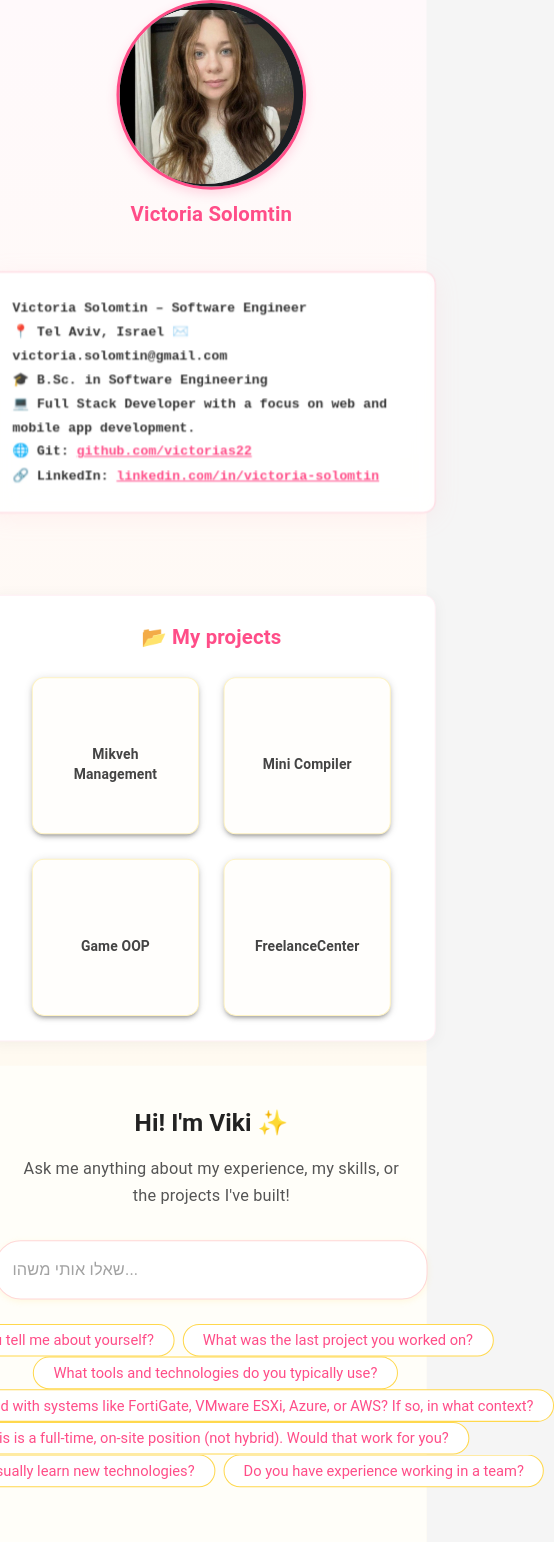
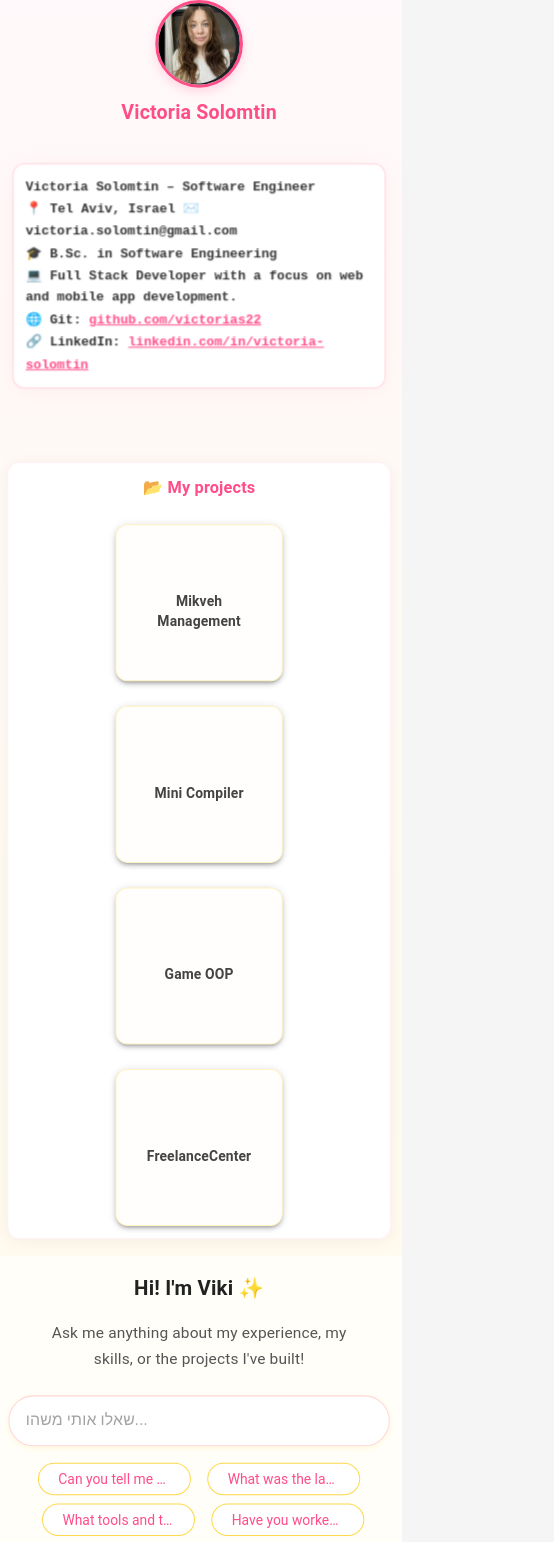
Before and after one commit to victorias22/portfolio, a React (Vite) app in the folder my-app/: page / in a window 390 px wide. Shown: the top 1542 px of the page, 554 px wide, since content can reach past the window. Built offline with nearby package versions, Linux system fonts and the light colour scheme; some icons are missing.

Commit message:
Restore deleted my-app directory

```diff
--- a/my-app/src/components/ChatBox.jsx
+++ b/my-app/src/components/ChatBox.jsx
@@ -11,6 +11,8 @@ import {
   Chip,
   Stack,
   Paper,
+  useMediaQuery,
+  useTheme,
 } from "@mui/material";
 import SendIcon from "@mui/icons-material/Send";
 import axios from "axios";
@@ -18,6 +20,8 @@ import axios from "axios";
 export default function VictoriaBotFullPage() {
   const [input, setInput] = useState("");
   const [response, setResponse] = useState("");
+  const theme = useTheme();
+  const isMobile = useMediaQuery(theme.breakpoints.down("sm"));
 
   const suggestions = [
     "Can you tell me about yourself?",
@@ -63,7 +67,7 @@ export default function VictoriaBotFullPage() {
           justifyContent: "center",
           alignItems: "center",
           flexDirection: "column",
-          px: 2,
+          px: { xs: 0.5, sm: 2 },
         }}
       >
         {/* 🔹 פרופיל */}
@@ -71,8 +75,8 @@ export default function VictoriaBotFullPage() {
           src="/victoria.png"
           alt="victoria"
           sx={{
-            width: 180,
-            height: 180,
+            width: { xs: 80, sm: 120, md: 180 },
+            height: { xs: 80, sm: 120, md: 180 },
             mb: 1,
             border: "3px solid #ff4d88",
             boxShadow: "0 4px 10px rgba(255,77,136,0.2)",
@@ -80,12 +84,13 @@ export default function VictoriaBotFullPage() {
         />
 
         <Typography
-          variant="h6"
+          variant={isMobile ? "subtitle1" : "h6"}
           sx={{
             textAlign: "center",
             fontWeight: 700,
             color: "#ff4d88",
-            mb: 3,
+            mb: { xs: 2, sm: 3 },
+            fontSize: { xs: "1.2rem", sm: "1.5rem" },
           }}
         >
           Victoria Solomtin
@@ -97,16 +102,18 @@ export default function VictoriaBotFullPage() {
             backdropFilter: "blur(10px)",
             border: "1px solid #ffd1dc",
             borderRadius: "12px",
-    p: 3,
+            p: { xs: 1.5, sm: 3 },
             my: 2,
             width: "100%",
-    maxWidth: 700,
+            maxWidth: { xs: 340, sm: 700 },
             fontFamily: "monospace",
-    lineHeight: 1.8,
+            lineHeight: 1.7,
             whiteSpace: "pre-line",
             color: "#333",
             boxShadow: "0 4px 25px rgba(255, 182, 193, 0.15)",
-    fontWeight: "bold"
+            fontWeight: "bold",
+            fontSize: { xs: "0.8rem", sm: "1rem" },
+            wordBreak: "break-word",
           }}
         >
           {`Victoria Solomtin – Software Engineer
@@ -139,7 +146,7 @@ export default function VictoriaBotFullPage() {
             },
           }}
         >
-          <KeyboardArrowDownIcon sx={{ fontSize: 50, color: "#ffd84d" }} />
+          <KeyboardArrowDownIcon sx={{ fontSize: { xs: 34, sm: 50 }, color: "#ffd84d" }} />
         </Box>
 
         {/* 🔹 אזור פרויקטים */}
@@ -148,10 +155,10 @@ export default function VictoriaBotFullPage() {
           sx={{
             backgroundColor: "#fff",
             borderRadius: 3,
-            p: 3,
-            my: 3,
+            p: { xs: 1.5, sm: 3 },
+            my: { xs: 2, sm: 3 },
             width: "100%",
-            maxWidth: 800,
+            maxWidth: { xs: 350, sm: 800 },
             border: "1px solid #fff0f5",
             boxShadow: "0 2px 15px rgba(0,0,0,0.05)",
             "&:hover": {
@@ -162,7 +169,7 @@ export default function VictoriaBotFullPage() {
           }}
         >
           <Typography
-            variant="h6"
+            variant={isMobile ? "body1" : "h6"}
             sx={{
               textAlign: "center",
               fontWeight: "bold",
@@ -178,24 +185,24 @@ export default function VictoriaBotFullPage() {
         {/* 🔹 אזור שאלות */}
         <Box
           sx={{
-            minHeight: "100vh",
+            minHeight: "50vh",
             width: "100%",
             backgroundColor: "#fffef9",
             display: "flex",
             flexDirection: "column",
             alignItems: "center",
-            py: 5,
-            px: 2,
+            py: { xs: 2, sm: 5 },
+            px: { xs: 0.5, sm: 2 },
             fontFamily: "Arial, sans-serif",
           }}
         >
           <Typography
-            variant="h5"
+            variant={isMobile ? "h6" : "h5"}
             sx={{
               color: "#222",
               textAlign: "center",
               fontWeight: 700,
-              maxWidth: 700,
+              maxWidth: { xs: 350, sm: 700 },
               mb: 2,
             }}
           >
@@ -206,9 +213,10 @@ export default function VictoriaBotFullPage() {
             sx={{
               color: "#555",
               textAlign: "center",
-              maxWidth: 700,
+              maxWidth: { xs: 330, sm: 700 },
               lineHeight: 1.6,
-              mb: 4,
+              mb: 3,
+              fontSize: { xs: "0.95rem", sm: "1.1rem" },
             }}
           >
             Ask me anything about my experience, my skills, or the projects I've built!
@@ -220,13 +228,13 @@ export default function VictoriaBotFullPage() {
               display: "flex",
               alignItems: "center",
               width: "100%",
-              maxWidth: 600,
+              maxWidth: { xs: 340, sm: 600 },
               backgroundColor: "#fff",
               border: "1px solid #ffd8d8",
               borderRadius: "25px",
               px: 2,
-              py: 1,
-              mb: 3,
+              py: { xs: 0.5, sm: 1 },
+              mb: 2,
               boxShadow: "0 2px 6px rgba(255,216,72,0.15)",
             }}
           >
@@ -237,7 +245,7 @@ export default function VictoriaBotFullPage() {
               value={input}
               onChange={(e) => setInput(e.target.value)}
               onKeyDown={(e) => e.key === "Enter" && ask()}
-              sx={{ input: { color: "#222", fontSize: "1rem" } }}
+              sx={{ input: { color: "#222", fontSize: { xs: "0.97rem", sm: "1rem" } } }}
               InputProps={{ disableUnderline: true }}
             />
             <IconButton onClick={() => ask()} sx={{ color: "#ff4d88" }}>
@@ -252,8 +260,10 @@ export default function VictoriaBotFullPage() {
             sx={{
               flexWrap: "wrap",
               justifyContent: "center",
-              maxWidth: 700,
-              mb: 4,
+              maxWidth: { xs: 340, sm: 700 },
+              mb: 3,
+              rowGap: 1,
+              columnGap: 1,
             }}
           >
             {suggestions.map((s, i) => (
@@ -264,11 +274,14 @@ export default function VictoriaBotFullPage() {
                 sx={{
                   color: "#ff4d88",
                   borderColor: "#ffd84d",
-                  fontSize: "0.9rem",
+                  fontSize: { xs: "0.85rem", sm: "0.97rem" },
                   px: 1,
                   py: 0.5,
                   borderRadius: "20px",
                   backgroundColor: "#fff",
+                  whiteSpace: "normal",
+                  maxWidth: { xs: 150, sm: 240 },
+                  mb: { xs: 1, sm: 0 },
                   "&:hover": {
                     backgroundColor: "#fff8e7",
                     transform: "scale(1.05)",
@@ -283,15 +296,16 @@ export default function VictoriaBotFullPage() {
           {response && (
             <Paper
               sx={{
-                p: 3,
+                p: { xs: 2, sm: 3 },
                 backgroundColor: "#fffdfc",
                 borderRadius: "12px",
                 border: "1px solid #ffe0eb",
                 color: "#333",
-                maxWidth: 700,
+                maxWidth: { xs: 330, sm: 700 },
                 width: "100%",
                 textAlign: "right",
                 boxShadow: "0 2px 8px rgba(0,0,0,0.05)",
+                fontSize: { xs: "1rem", sm: "1.12rem" },
               }}
             >
               <Typography
```
Lines whose indentation alone changed are shown as unchanged.
